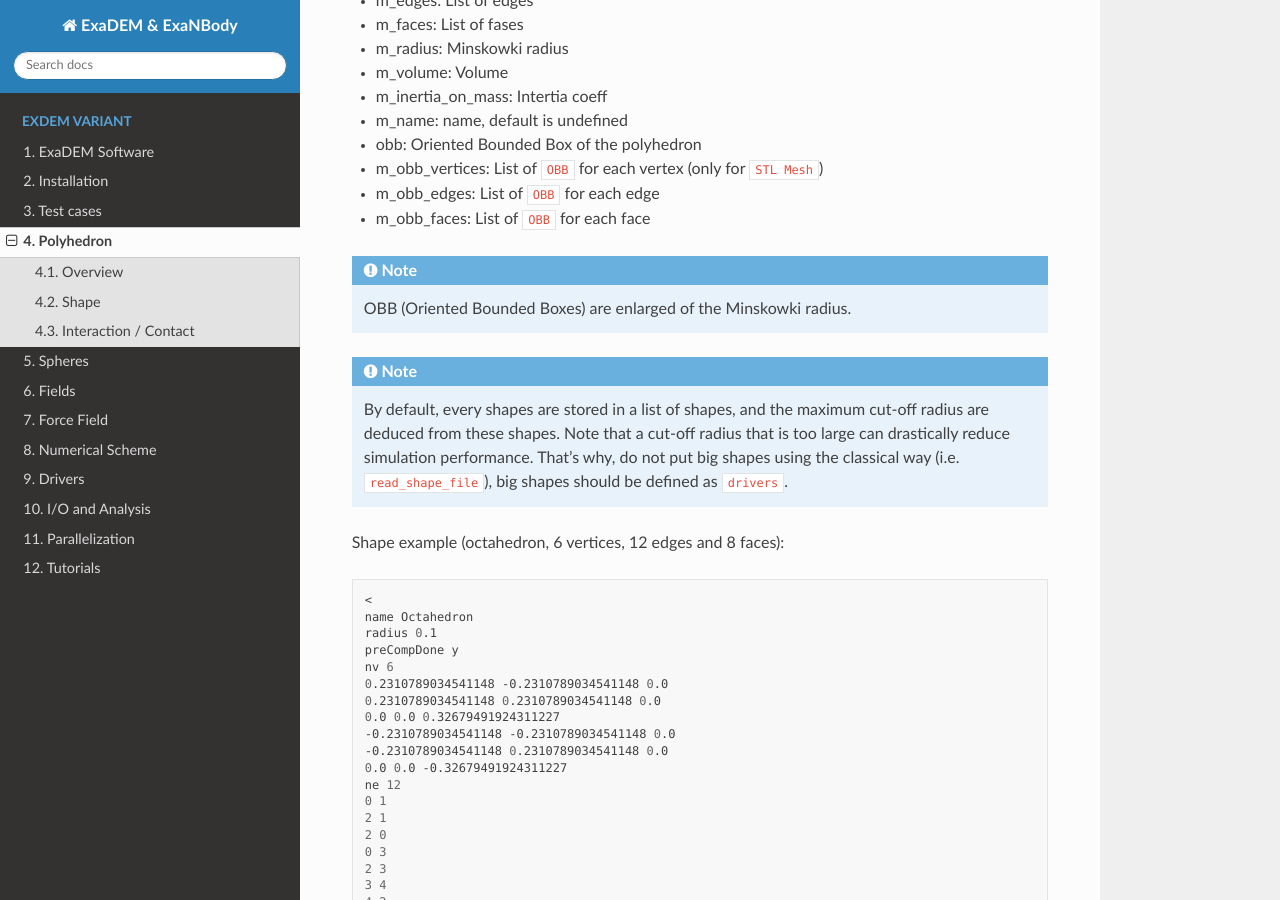
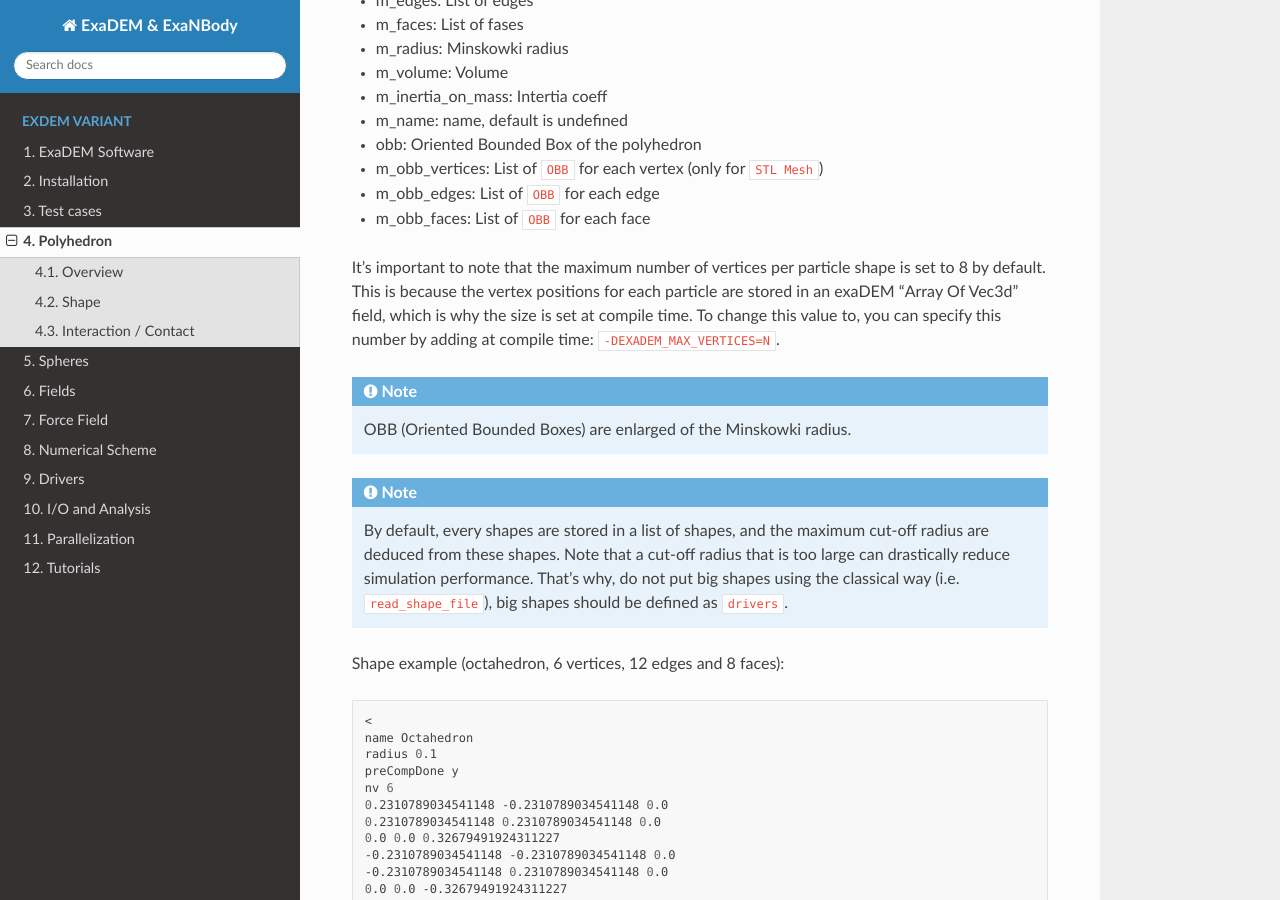
Before and after one commit to Collab4exaNBody/doc_exaDEM, a Sphinx documentation site: the page built from docs/source/project_exaDEM/Polyhedra.rst, in a window 1280 px wide and 900 px high, scrolled down 722 px. Built offline with Sphinx 7.4.7 and the Read the Docs theme 3.1.0, drawn with Linux system fonts in a browser that asks for light colours.

Commit message:
Update Polyhedra.rst

```diff
--- a/docs/source/project_exaDEM/Polyhedra.rst
+++ b/docs/source/project_exaDEM/Polyhedra.rst
@@ -28,11 +28,14 @@ This class is defined by its:
 * m_obb_edges: List of ``OBB`` for each edge
 * m_obb_faces: List of ``OBB`` for each face
 
+It's important to note that the maximum number of vertices per particle shape is set to 8 by default. This is because the vertex positions for each particle are stored in an exaDEM “Array Of Vec3d” field, which is why the size is set at compile time. To change this value to, you can specify this number by adding at compile time: ``-DEXADEM_MAX_VERTICES=N``.
+
 .. note::
 	OBB (Oriented Bounded Boxes) are enlarged of the Minskowki radius.
 
 .. note::
 	By default, every shapes are stored in a list of shapes, and the maximum cut-off radius are deduced from these shapes. Note that a cut-off radius that is too large can drastically reduce simulation performance. That's why, do not put big shapes using the classical way (i.e. ``read_shape_file``), big shapes should be defined as ``drivers``.
+
 
 Shape example (octahedron, 6 vertices, 12 edges and 8 faces):
 
```
